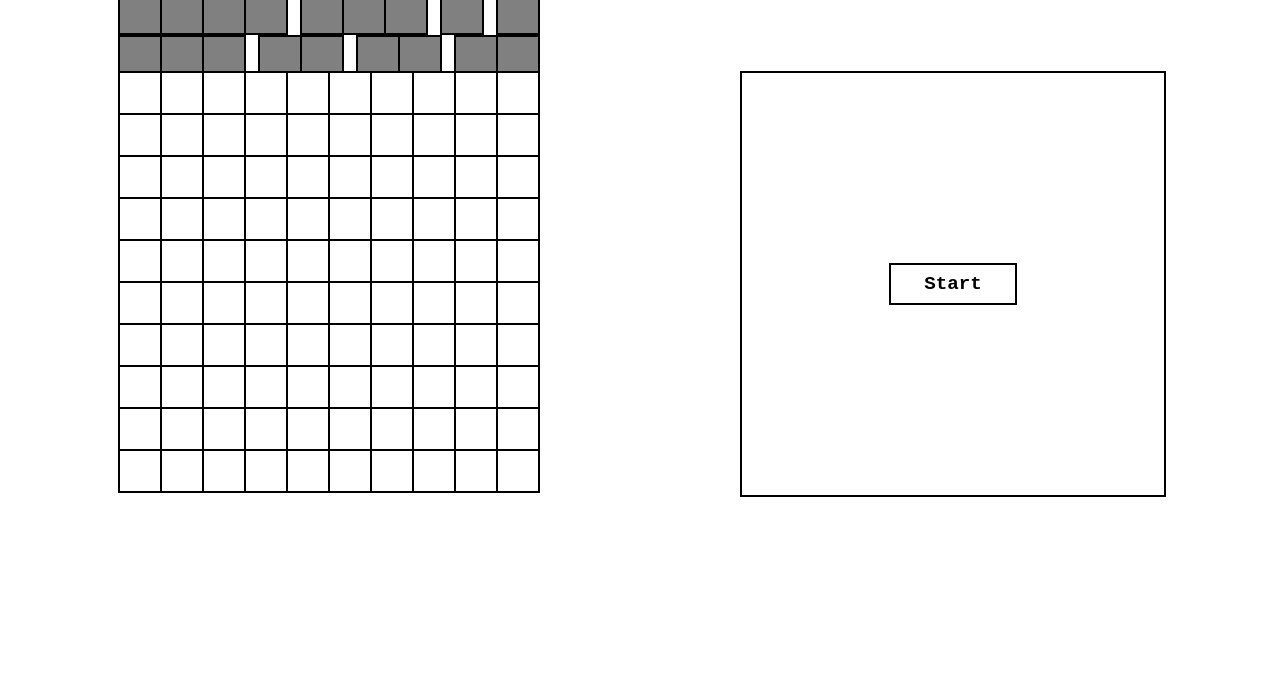
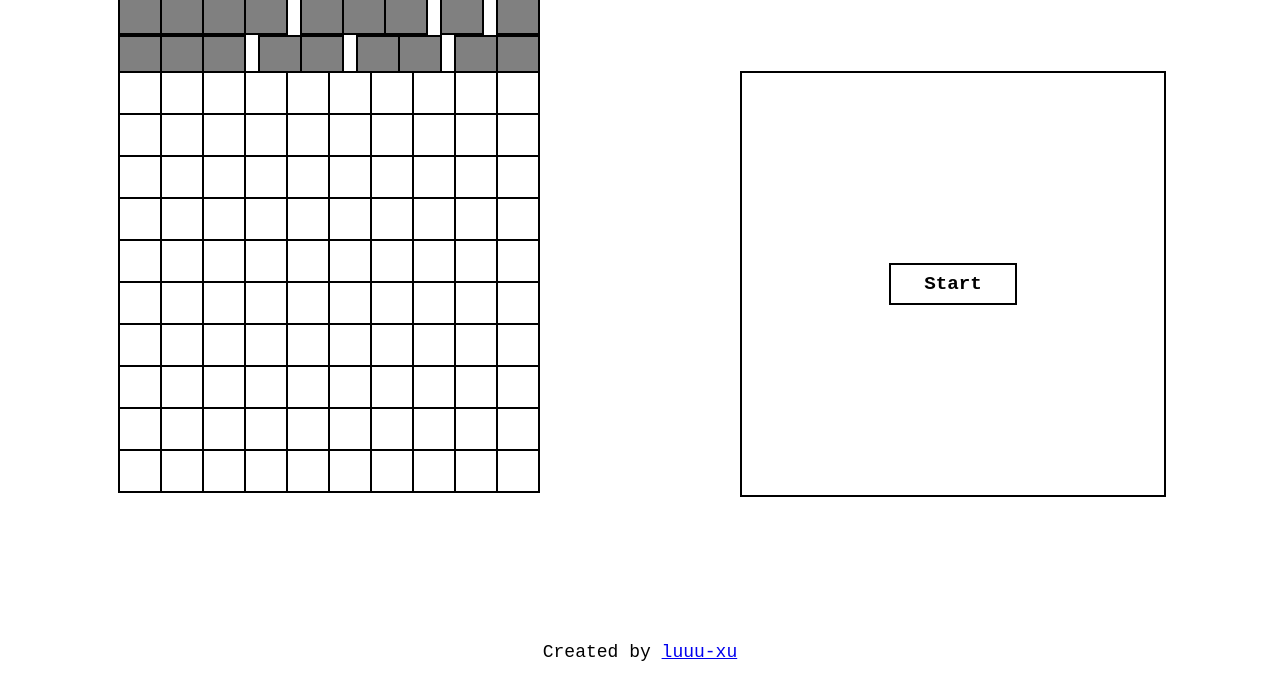
Before and after one commit to luuu-xu/battleship, a website built with webpack: page dist/index.html in a window 1280 px wide. Shown: the part 118-800 px from the top of the page. Built offline with nearby package versions, Linux system fonts and the light colour scheme.

Commit message:
add enemy random placing ships ability. And a footer.

```diff
--- a/src/index.js
+++ b/src/index.js
@@ -9,7 +9,22 @@ const gameFlow = (() => {
     // player.gameboard.placeShips([[4, [8, 4]], [3, [5, 5]], [2, [3, 3]], [1, [1, 1]]]);
 
     ai.gameboard = Gameboard();
-    ai.gameboard.placeShips([[4, [2, 2]], [3, [8, 3]], [2, [6, 6]], [1, [0, 9]]]);
+    // ai.gameboard.placeShips([[4, [2, 2]], [3, [8, 3]], [2, [6, 6]], [1, [0, 9]]]);
+    _randomPlaceShips();
+  };
+  const _randomPlaceShips = () => {
+    const shipLengthArray = [4, 3, 3, 2, 2, 2, 1, 1];
+    const random = () => Math.floor(Math.random() * 10);
+    let randomCoordinate = [random(), random()];
+
+    shipLengthArray.forEach(length => {
+      let placeShipResult = ai.gameboard.placeShip(length, randomCoordinate);
+      while (placeShipResult === 'error, ship already in place'
+      || placeShipResult === 'error, outside of gameboard') {
+        randomCoordinate = [random(), random()];
+        placeShipResult = ai.gameboard.placeShip(length, randomCoordinate);
+      };
+    });
   };
   const playerAttack = (coordinate) => {
     return player.attack(ai.gameboard, coordinate);
@@ -142,6 +157,13 @@ const dom = (() => {
     const fillerDiv = _createDiv('filler-div');
 
     const footerDiv = _createDiv('footer-con');
+    const footer = _createDiv('footer');
+    footer.innerHTML = 'Created by ';
+    const a = document.createElement('a');
+    a.innerText = 'luuu-xu';
+    a.setAttribute('href', 'https://github.com/luuu-xu');
+    footer.append(a);
+    footerDiv.append(footer);
 
     document.body.append(headerDiv, announceDiv, shipStorageDiv, mainDiv, fillerDiv, footerDiv);
 
--- a/src/style.css
+++ b/src/style.css
@@ -12,19 +12,16 @@ body {
   position: absolute;
   top: 0;
   width: 100%;
-  /* height: 10%; */
   display: flex;
   justify-content: center;
   align-items: flex-end;
   font-size: 2rem;
-  /* border-bottom: 2px solid black; */
 }
 
 .announce-con {
   width: 100%;
   height: 15%;
   position: absolute;
-  /* top: 20%; */
   font-size: 2rem;
   font-weight: bold;
   display: flex;
@@ -74,7 +71,6 @@ body {
 }
 
 .storaged-ship.hidden {
-  /* z-index: -9999; */
   background-color: white;
   border: 2px solid transparent;
 }
@@ -161,12 +157,10 @@ body {
 }
 
 .box {
-  /* border: .5px solid #00000052; */
   background-color: white;
 }
 
 .box.player.ship {
-  /* border: 1px solid black; */
   background-color: grey;
 }
 
@@ -201,7 +195,9 @@ body {
 .footer-con {
   width: 100%;
   height: 5%;
-  /* border-top: 2px solid black; */
   position: absolute;
   bottom: 0;
+  display: flex;
+  justify-content: center;
+  font-size: large;
 }
```
